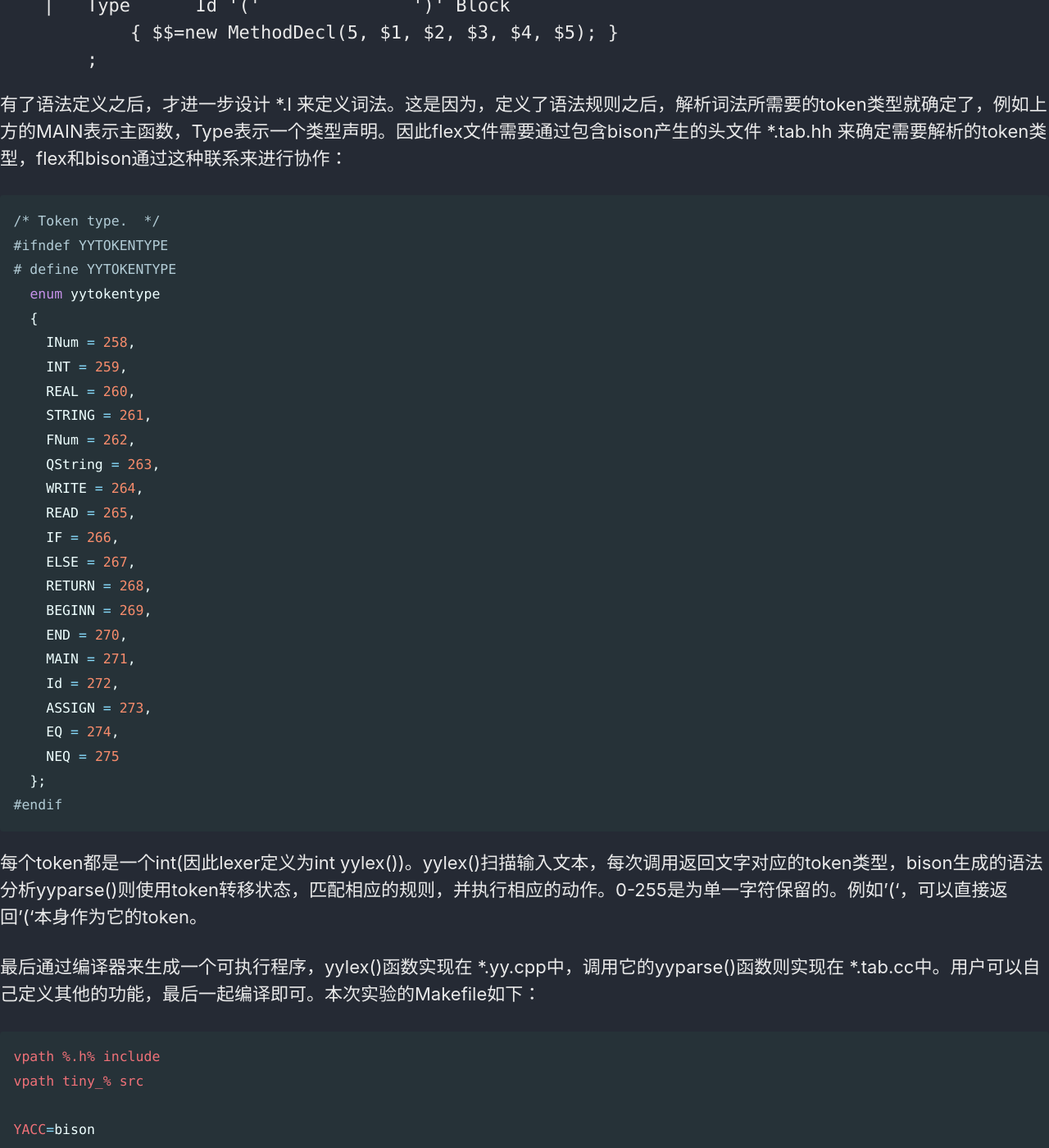
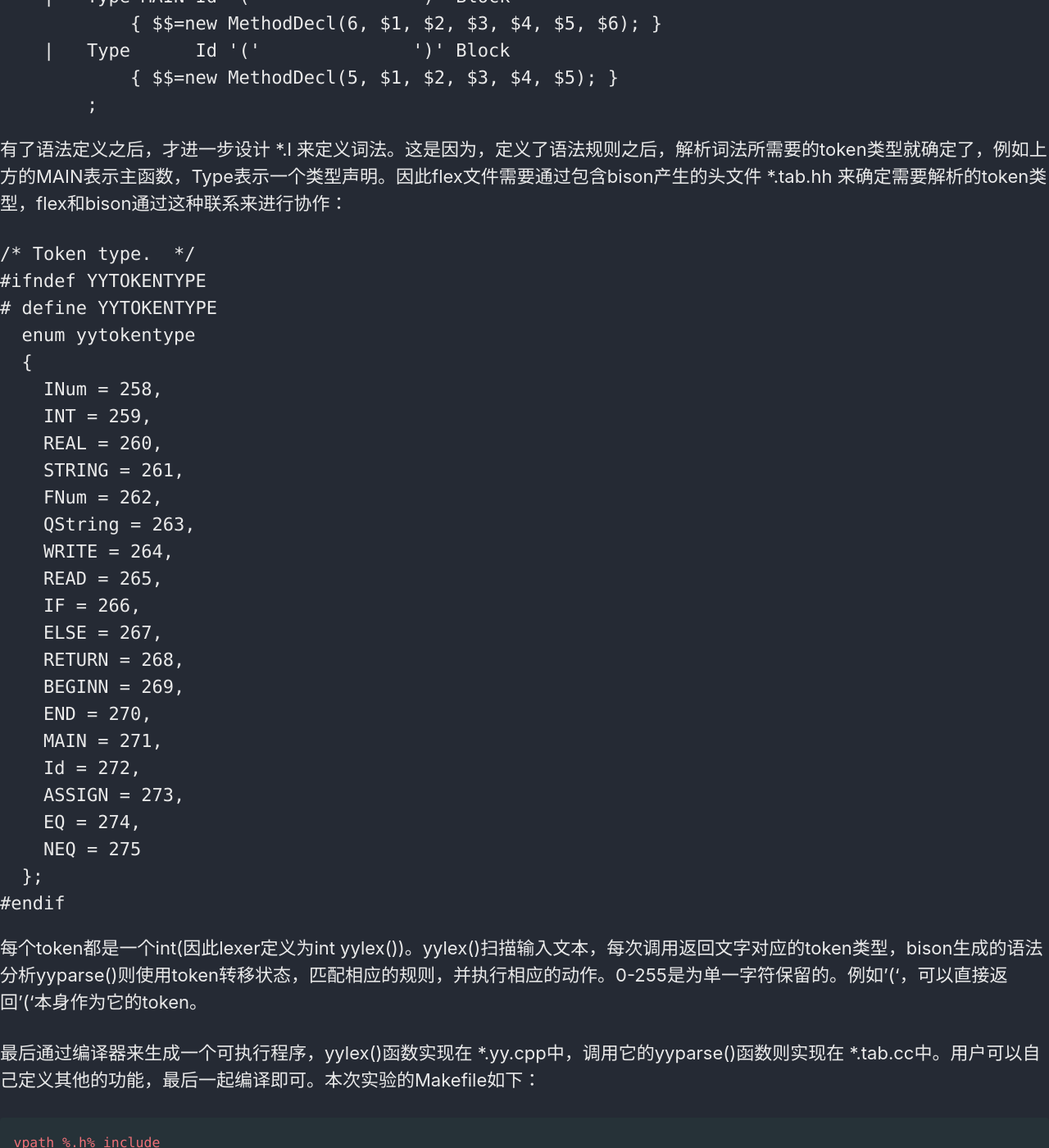
Before and after one commit to Lan-Jing/Lan-Jing.github.io, a Jekyll site: the page built from _posts/2021-4-13-flex&bison.md, in a window 1280 px wide and 1400 px high, scrolled down 956 px. Shown: the whole window at 82% size. Built offline with Jekyll 4.4.1, drawn with Linux system fonts in a browser that asks for light colours; cached includes are drawn as plain includes; our own code applies the rules of GitHub Pages for plain Markdown files; some of the changed text lies outside the part shown.

Commit message:
The website doesn't support bison formatting. Switch to C++.

````diff
--- a/_posts/2021-4-13-flex&bison.md
+++ b/_posts/2021-4-13-flex&bison.md
@@ -12,7 +14,7 @@ bison需要和flex协作对文本完成词法和语法的分析，如下图：
 
 其中，\*.y 是为bison/yacc描述语法分析的文件，\*.l 是为flex描述词法分析的文件。这其中，首先需要定义语法和它们对应的规则，例如下方代码描述了方法声明(MethodDecl)的四种规则，分别对应是否为主函数，是否存在参数的可能：
 
-```bison
+```C++
 MethodDecl:
         Type MAIN Id '(' FormalParams ')' Block
             { $$=new MethodDecl(7, $1, $2, $3, $4, $5, $6, $7); }
@@ -27,7 +29,7 @@ MethodDecl:
 
 有了语法定义之后，才进一步设计 \*.l 来定义词法。这是因为，定义了语法规则之后，解析词法所需要的token类型就确定了，例如上方的MAIN表示主函数，Type表示一个类型声明。因此flex文件需要通过包含bison产生的头文件 \*.tab.hh 来确定需要解析的token类型，flex和bison通过这种联系来进行协作：
 
-```c
+```C++
 /* Token type.  */
 #ifndef YYTOKENTYPE
 # define YYTOKENTYPE
@@ -90,7 +92,7 @@ flex的详细介绍： [https://www.cs.princeton.edu/~appel/modern/c/software/fl
 
 flex的主要内容是编写正则表达式，从而对文本进行匹配。主要的内容都是如下形式的：
 
-```bison
+```C++
  Patterns     Actions
 "WRITE"     { yycout(); yylval.nptr=new Terminal("WRITE"); return WRITE; }
 ```
@@ -107,7 +109,7 @@ flex中有几个关键的变量，它们是记录着yylex()的部分状态：
 
 这里比较重要的是yylval。在bison进行语法分析的时候，yyparse()会维护一个栈，这个栈中的每一个元素的值，都是由yylval所指定的。不过，这里产生了一个问题，不同token类型关联的语意值类型也是不同的，这怎么办呢？bison要求yylval是一个用户定义的union类型，通过不同的分量来存储和访问不同类型的语义值：
 
-```bison
+```C++
 %union {
     int ival;
     float fval;
@@ -124,7 +126,7 @@ yylval之所以方便，是因为我们可以在lex中就定义好特定文本
 
 有些匹配规则非常难表达。例如多行注释，上方的flex介绍中有一个借助input()函数（弹出yytext之后的第一个字符）实现的过滤方式。通过查找资料，找到了一个借助condition的实现方式：
 
-```bison
+```C++
 %x C_COMMENT
 
 %%
@@ -137,7 +139,7 @@ yylval之所以方便，是因为我们可以在lex中就定义好特定文本
 
 字符串的匹配也很难想到，同样是上网查询了解的：
 
-```bison
+```C++
 string                      \"([^\\\"]|\\.)*\"
 ```
 
@@ -145,7 +147,7 @@ string                      \"([^\\\"]|\\.)*\"
 
 bison的主体构成也是类似的规则-动作结构：
 
-```bison
+```C++
 // Specify which type of yylval should be used
 %token <nptr> WRITE READ IF ELSE RETURN BEGINN END MAIN Id
 %right <nptr> ASSIGN
@@ -205,7 +207,7 @@ TINY语言的定义：[http://jlu.myweb.cs.uwindsor.ca/214/language.htm](http://
 
 按照这个定义就可以写出大部分bison规则了。需要注意的是存在闭包的规则，需要转换成递归定义的规则。左右递归都是可行的：
 
-```bison
+```C++
 Block -> BEGIN Statement+ END
 
 // define statements as:
@@ -248,7 +250,7 @@ public:
 
 定义好了语法树后，就可以自顶向下输出它的结构。bison文件中，在最后归约的动作中调用输出方法。递归输出语法树的函数在实验一中就已经实现了，正是因为我实现的语法树结构统一，所以基本可以直接搬过来用。
 
-```bison
+```C++
 Program:
     MethodDecls           {
         $$=new Program(1, $1);
````
Also changed, not shown: other parts of _posts/2021-4-13-flex&bison.md (+2 -0 lines).
